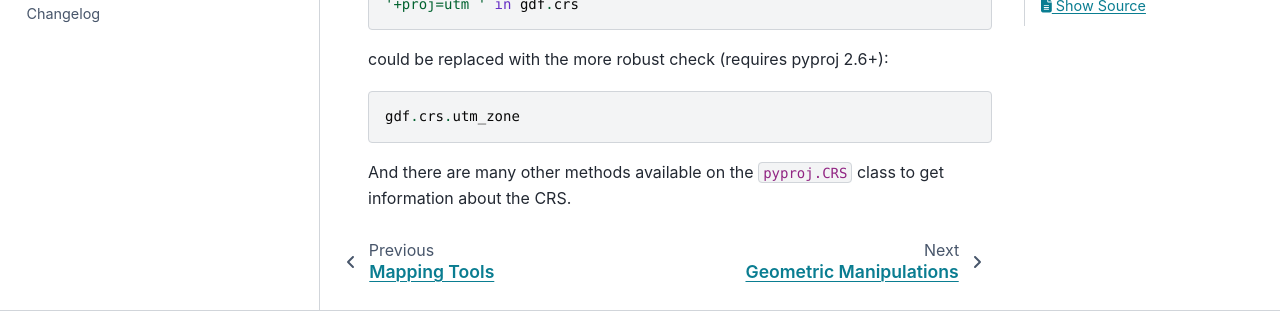
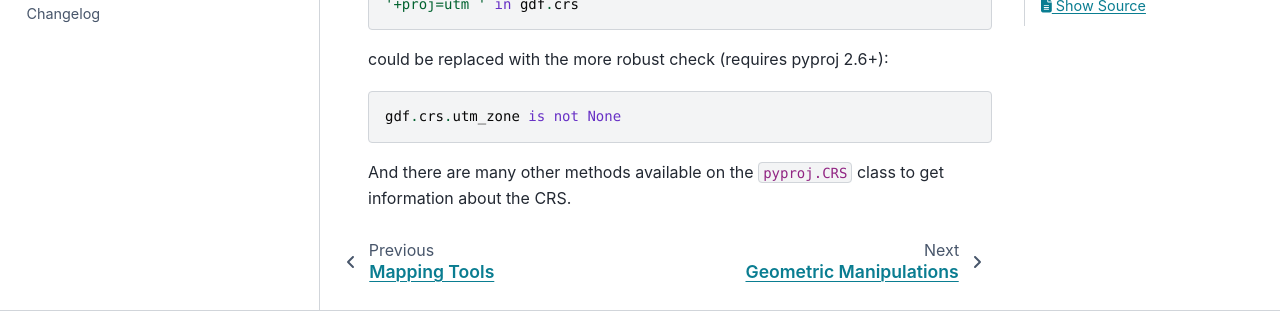
Before and after one commit to geopandas/geopandas, a Sphinx documentation site: the page built from doc/source/docs/user_guide/projections.rst, in a window 1280 px wide and 900 px high, scrolled down 9466 px. Shown: the part 497-809 px from the top of the window. Built offline with Sphinx 7.4.7 and the PyData theme 0.15.4, drawn with Linux system fonts in a browser that asks for light colours; pages that are not in the unit, such as notebooks, are missing from menus.

Commit message:
gdf.crs.utm_zone is not None

```diff
--- a/doc/source/docs/user_guide/projections.rst
+++ b/doc/source/docs/user_guide/projections.rst
@@ -469,7 +469,7 @@ could be replaced with the more robust check (requires pyproj 2.6+):
 
 .. code-block:: python
 
-   gdf.crs.utm_zone
+   gdf.crs.utm_zone is not None
 
 And there are many other methods available on the ``pyproj.CRS`` class to get
 information about the CRS.
```
